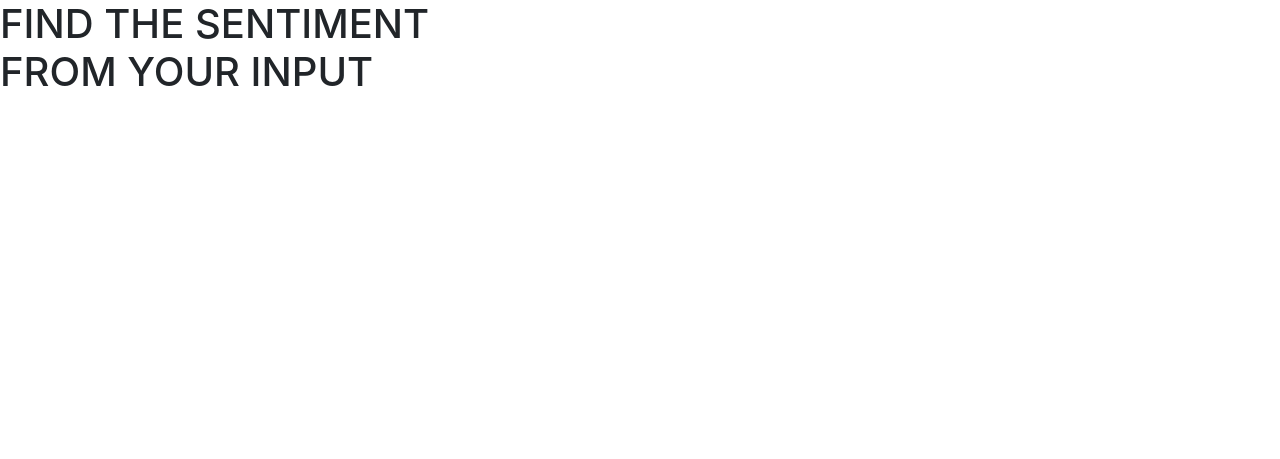
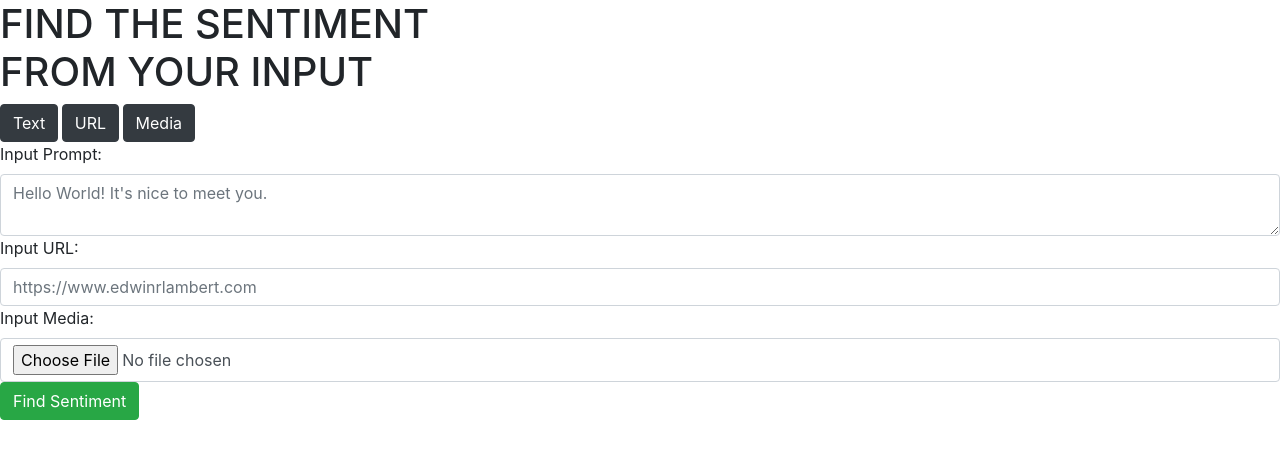
Before and after one commit to edwinrlambert/Sentiment-Analysis-Using-Flask, a Flask app: page / in a window 1280 px wide. Shown: the top 459 px of the page. Run offline with Flask 3, Linux system fonts and the light colour scheme.

Commit message:
Updated index.ht,l to add form controls

```diff
--- a/templates/index.html
+++ b/templates/index.html
@@ -20,7 +20,36 @@
         <h1>FIND THE <span class="sentiment_text">SENTIMENT</span><br />FROM YOUR INPUT</h1>
         <form method="post" action="/">
             <!-- Choose Prompt Option -->
+            <div class="btn-group btn-group-toggle" data-toggle="buttons">
+                <div class="prompt-buttons">
+                    <button type="button" id="btn-prompt-text" class="btn btn-dark">Text</button>
+                    <button type="button" id="btn-prompt-url" class="btn btn-dark">URL</button>
+                    <button type="button" id="btn-prompt-media" class="btn btn-dark">Media</button>
+                </div>
+            </div>
 
+            <!-- Prompt Input -->
+            <div class="form-group">
+                <!-- Enter Text Input -->
+                <div id="div-textarea">
+                    <label for="form-input-textarea" class="form-label">Input Prompt:</label>
+                    <textarea id="form-input-textarea" class="form-control" name="form-textarea" placeholder="Hello World! It's nice to meet you."></textarea>
+                </div>
+                <!-- Enter URL Input -->
+                <div id="div-url">
+                    <label for="form-input-url" class="form-label">Input URL:</label>
+                    <input type="text" id="form-input-url" class="form-control" name="form-url" placeholder="https://www.edwinrlambert.com" />
+                </div>
+                <!-- Enter Media Input -->
+                <div id="div-media">
+                    <label for="form-input-media" class="form-label">Input Media:</label>
+                    <input type="file" id="form-input-media" class="form-control" name="form-media" />
+                </div>
+                <!-- Submit Button -->
+                <div class="submit-button">
+                    <input type="submit" id="btn-find-sentiment" class="btn btn-success" value="Find Sentiment" />
+                </div>
+            </div>
         </form>
     </main>
 
```
